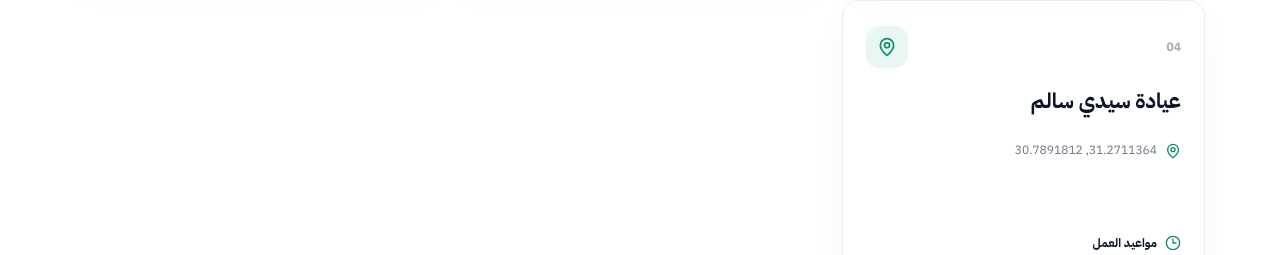
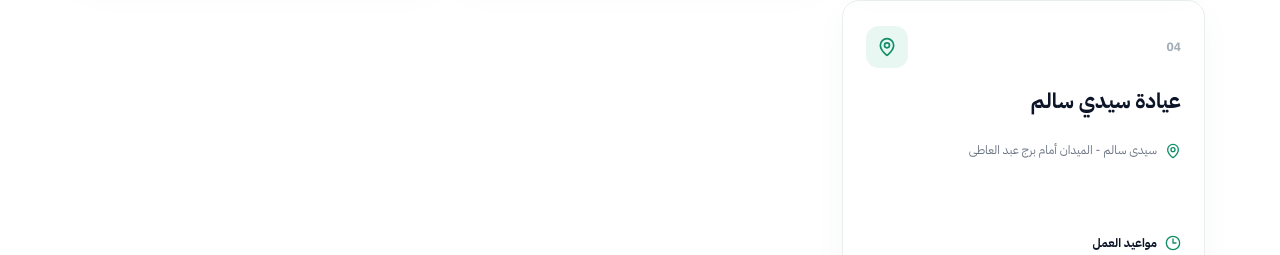
Before and after one commit to abdelrhmanebrheem1-pixel/dr-mostafa-abbas-website, a Next.js app: page / in a window 1280 px wide. Shown: the part 3020-3275 px from the top of the page. Built offline with nearby package versions, Linux system fonts and the light colour scheme; no server answers.

Commit message:
Restore Sidi Salem clinic address after map pin update

```diff
--- a/app/page.tsx
+++ b/app/page.tsx
@@ -35,7 +35,7 @@ const clinics = [
   },
   {
     name: "عيادة سيدي سالم",
-    address: "31.2711364, 30.7891812",
+    address: "سيدى سالم - الميدان أمام برج عبد العاطى",
     phones: [],
     whatsapp: "01004746582",
     hours: [],
```
